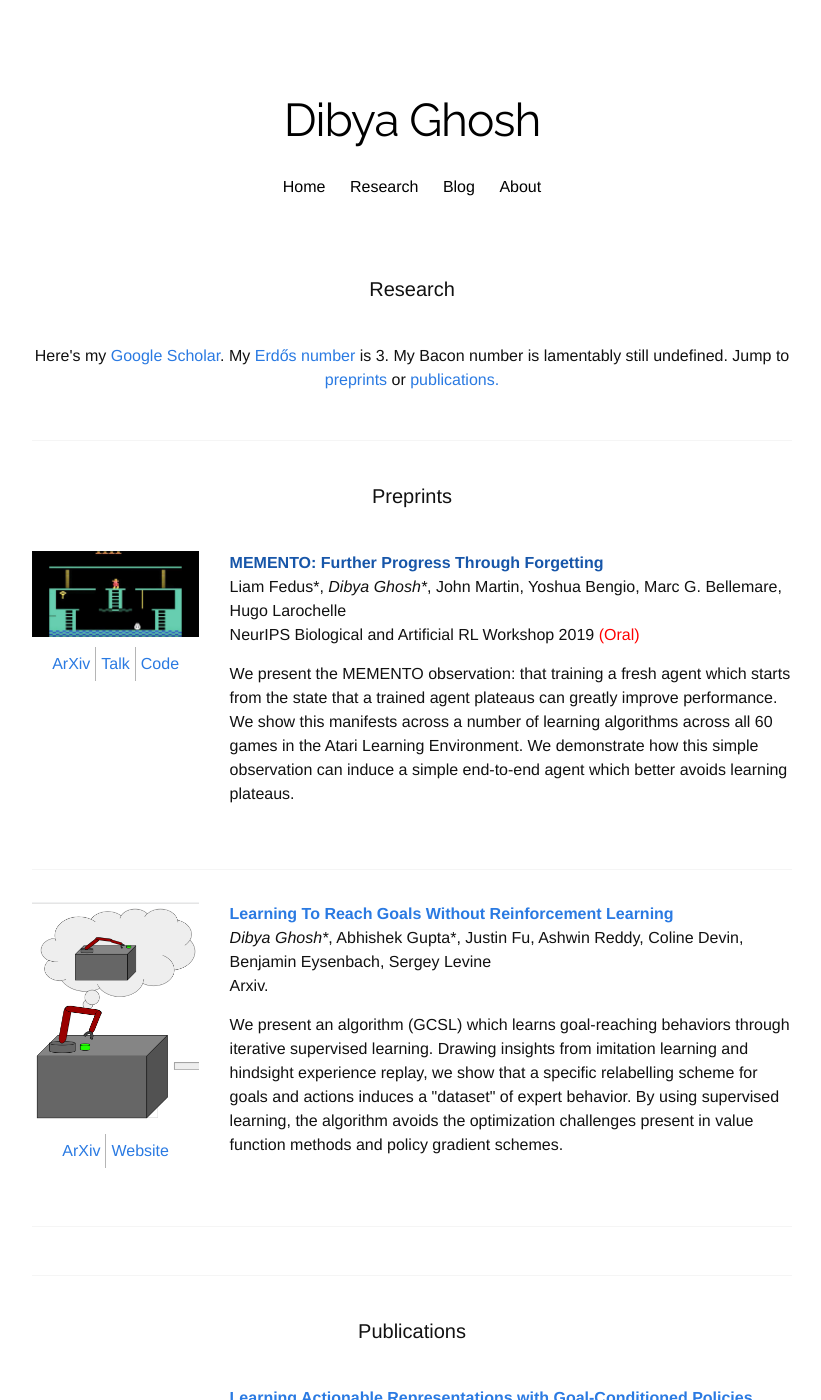
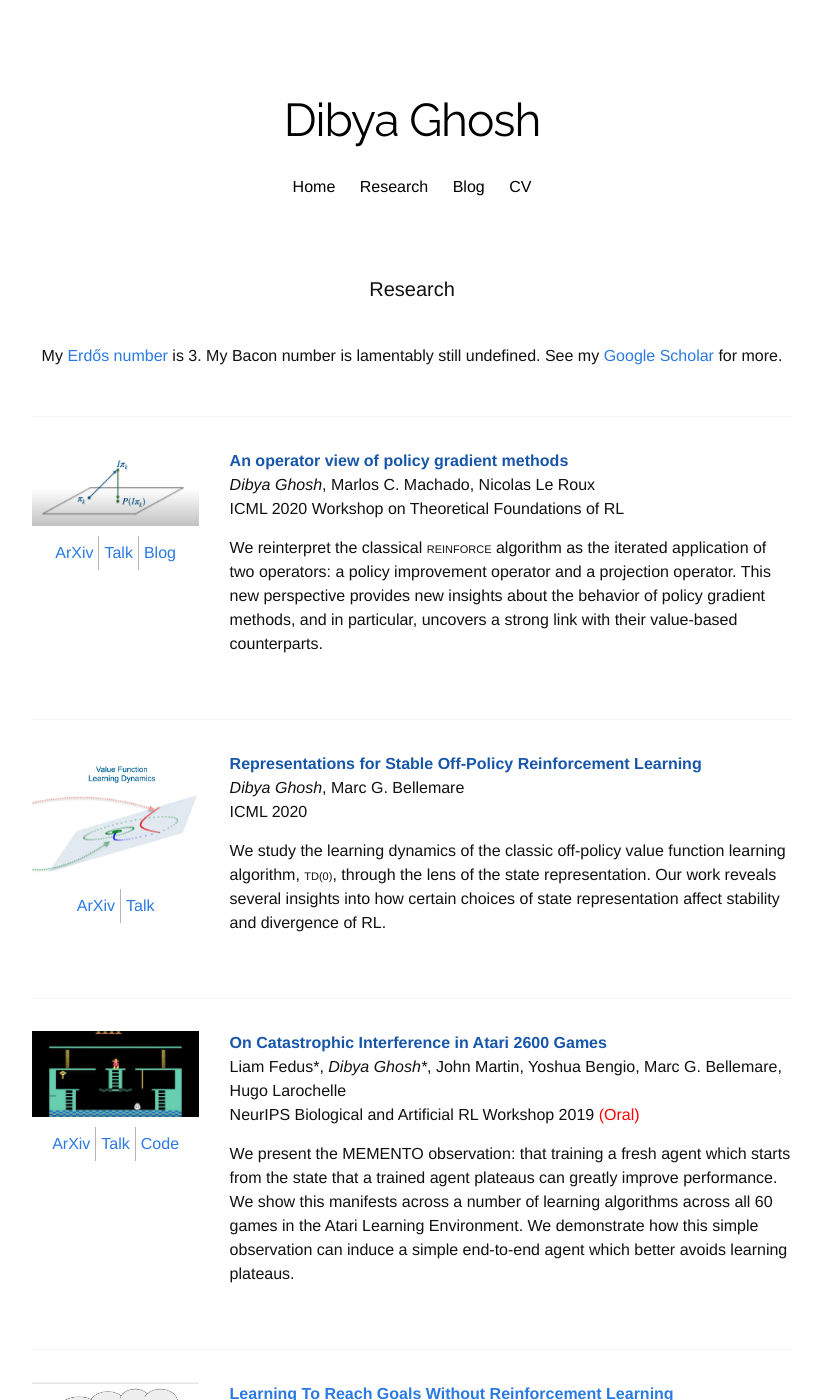
Before and after one commit to dibyaghosh/dibyaghosh.github.io, a Jekyll site: the page built from research.html, in a window 1280 px wide and 1400 px high. Shown: the whole window, without its empty margins (228-1049 px from the left). Built offline with Jekyll 4.4.1, drawn with Linux system fonts in a browser that asks for light colours; nearby versions of some CDN libraries; some web fonts are replaced; some of the changed text lies outside the part shown.

Commit message:
Updated website to be up-to-date with publications

```diff
--- a/_layouts/layout.html
+++ b/_layouts/layout.html
@@ -12,7 +12,7 @@
               <li><a class="page-link" href="{{site.github.url}}/">Home</a>
               <li><a class="page-link" href="https://dibyaghosh.com/blog">Blog</a></li>
              <li><a class="page-link" href="{{site.github.url}}/research">Research</a></li>
-              <li><a class="page-link" href="{{site.github.url}}/about">About</a></li>
+              <li><a class="page-link" href="{{site.github.url}}/about">CV</a></li>
           </ul>
         </section>
       </header>
@@ -37,7 +37,7 @@
                     <li><a href="{{site.github.url}}/"> Home </a></li>
                     <li><a href="{{site.github.url}}/research"> Research</a></li>
                     <li><a href="https://dibyaghosh.com/blog">Blog</a></li>
-                    <li><a href="{{site.github.url}}/about">About</a></li>
+                    <li><a href="{{site.github.url}}/about">CV</a></li>
                 </ul>
               </div>
             </nav>
@@ -58,7 +58,10 @@
         <ul class="contact-list">
           <!-- <li>Dibya Ghosh</li> -->
           <li>dibya (at) berkeley (dot) edu</li>
-          <li class="social-links">
+          <li class="social-links"><a href="https://twitter.com/its_dibya" target="_blank">
+            <i class="fa fa-twitter"></i> @its_dibya
+        </a></li>
+          <!-- <li class="social-links">
             <a href="https://twitter.com/its_dibya" target="_blank">
               <i class="fa fa-twitter"></i>
           </a>
@@ -68,7 +71,7 @@
             <a href="https://github.com/dibyaghosh/" target="_blank">
                 <i class="fa fa-github"></i>
             </a>
-          </li>
+          </li> -->
         </ul>
       </div>
       <div class="force six columns">
--- a/research.html
+++ b/research.html
@@ -4,11 +4,75 @@ title: "Research Overview"
 ---
 
 <h1 class="page-heading">Research</h1>
-<center>  Here's my <a href="https://scholar.google.com/citations?user=znnl0kwAAAAJ&hl=en&oi=sra">Google Scholar</a>. My <a onclick='alert("Dibya Ghosh -> Ani Adhikari -> Persi Diaconis -> Paul Erdos")'>Erdős number</a> is 3. My Bacon number is lamentably still undefined.  Jump to <a href='#preprints'>preprints</a> or <a href='#publications'>publications.</a></center>
+<center> My <a onclick='alert("Dibya Ghosh -> Ani Adhikari -> Persi Diaconis -> Paul Erdos")'>Erdős number</a> is 3. My Bacon number is lamentably still undefined. See my <a href="https://scholar.google.com/citations?user=znnl0kwAAAAJ&hl=en&oi=sra">Google Scholar</a> for more.</center>
 
 
 <div class="divider"></div>
-<h2 id='preprints' class="page-heading">Preprints</h1>
+<!-- <h2 id='preprints' class="page-heading">Publications</h1> -->
+  <div class="row">
+
+
+    <div class="three columns">
+  <img style="margin-top:0em" src="/images/research/pgoperators.png">
+  <table>
+    <tr>
+      <td><a href="https://arxiv.org/abs/2006.11266">ArXiv</a></td>
+      <td><a href="https://www.youtube.com/watch?v=Ol9GwgBalhA">Talk</a></td>
+        <td><a href="http://mcmachado.info/?p=248">Blog</a></td>
+    </tr>
+  </table>
+</div>
+
+    <div class="nine columns">
+
+      <b><a href=""> An operator view of policy gradient methods </a></b>
+      <p> <i>Dibya Ghosh</i>, Marlos C. Machado, Nicolas Le Roux<br/>
+        ICML 2020 Workshop on Theoretical Foundations of RL
+      </p>
+   <p> We reinterpret the classical <span style='font-variant-caps: all-small-caps;'>REINFORCE</span> algorithm as the iterated application of two operators:
+    a policy improvement operator and a projection operator. This new perspective provides new insights about
+    the behavior of policy gradient methods, and in particular, uncovers a strong link with their value-based counterparts.
+      </p>
+    </div>
+
+
+    </div>
+
+      <div class="divider"></div>
+
+  <div class="row">
+
+
+    <div class="three columns">
+  <img style="margin-top:0em" src="/images/research/stablerepr.png">
+  <table>
+    <tr>
+      <td><a href="https://arxiv.org/abs/2007.05520">ArXiv</a></td>
+      <td><a href="https://icml.cc/virtual/2020/poster/6666">Talk</a></td>
+        <!-- <td><a href="https://github.com/google-research/google-research/tree/master/memento">Code</a></td> -->
+    </tr>
+  </table>
+</div>
+
+    <div class="nine columns">
+
+      <b><a href=""> Representations for Stable Off-Policy Reinforcement Learning
+      </a></b>
+      <p><i>Dibya Ghosh</i>, Marc G. Bellemare<br/>
+      ICML 2020
+    </p>
+   <p>
+     We study the learning dynamics of the classic off-policy value function learning algorithm, <span style='font-variant-caps: all-small-caps;'>TD(0)</span>, through the lens of the state representation.
+      Our work reveals several insights into how certain choices of state representation affect stability and divergence of RL.
+      </p>
+    </div>
+
+
+    </div>
+
+      <div class="divider"></div>
+
+
   <div class="row">
 
 
@@ -25,10 +89,11 @@ title: "Research Overview"
 
     <div class="nine columns">
 
-      <b><a href=""> MEMENTO: Further Progress Through Forgetting</a></b>
+      <b><a href=""> On Catastrophic Interference in Atari 2600 Games</a></b>
       <p> Liam Fedus*, <i>Dibya Ghosh*</i>, John Martin, Yoshua Bengio, Marc G. Bellemare, Hugo Larochelle<br/>
-      NeurIPS Biological and Artificial RL Workshop 2019 <span style='color:red'>(Oral)</span>
-    </p>
+        NeurIPS Biological and Artificial RL Workshop 2019 <span style='color:red'>(Oral)</span>
+      </p>
+
    <p> We present the MEMENTO observation: that training a fresh agent which starts from the state that a trained agent plateaus can greatly improve performance.
      We show this manifests across a number of learning algorithms across all 60 games in the Atari Learning Environment. We demonstrate how this simple observation can induce a
      simple end-to-end agent which better avoids learning plateaus.
@@ -48,7 +113,8 @@ title: "Research Overview"
   <table>
     <tr>
       <td><a href="https://arxiv.org/abs/1912.06088">ArXiv</a></td>
-      <td><a href="https://sites.google.com/view/gcsl/">Website</a></td>
+      <td><a href="https://dibyaghosh.com/blog/rl/gcsl.html">Blog</a></td>
+      <td><a href="https://github.com/notdibya/gcsl">Code</a></td>
     </tr>
   </table>
 </div>
@@ -67,11 +133,7 @@ title: "Research Overview"
 
 
     </div>
-
-      <div class="divider"></div>
-
-<div class="divider"></div>
-<h2 id='publications' class="page-heading">Publications</h1>
+    <div class="divider"></div>
 
 <div class="row">
 
```
Also changed, not shown: other parts of research.html (+1 -1 lines), about.html (+36 -20 lines), index.html (+14 -8 lines), Gemfile.lock, images/research/pgoperators.png (added), images/research/stablerepr.png (added).
